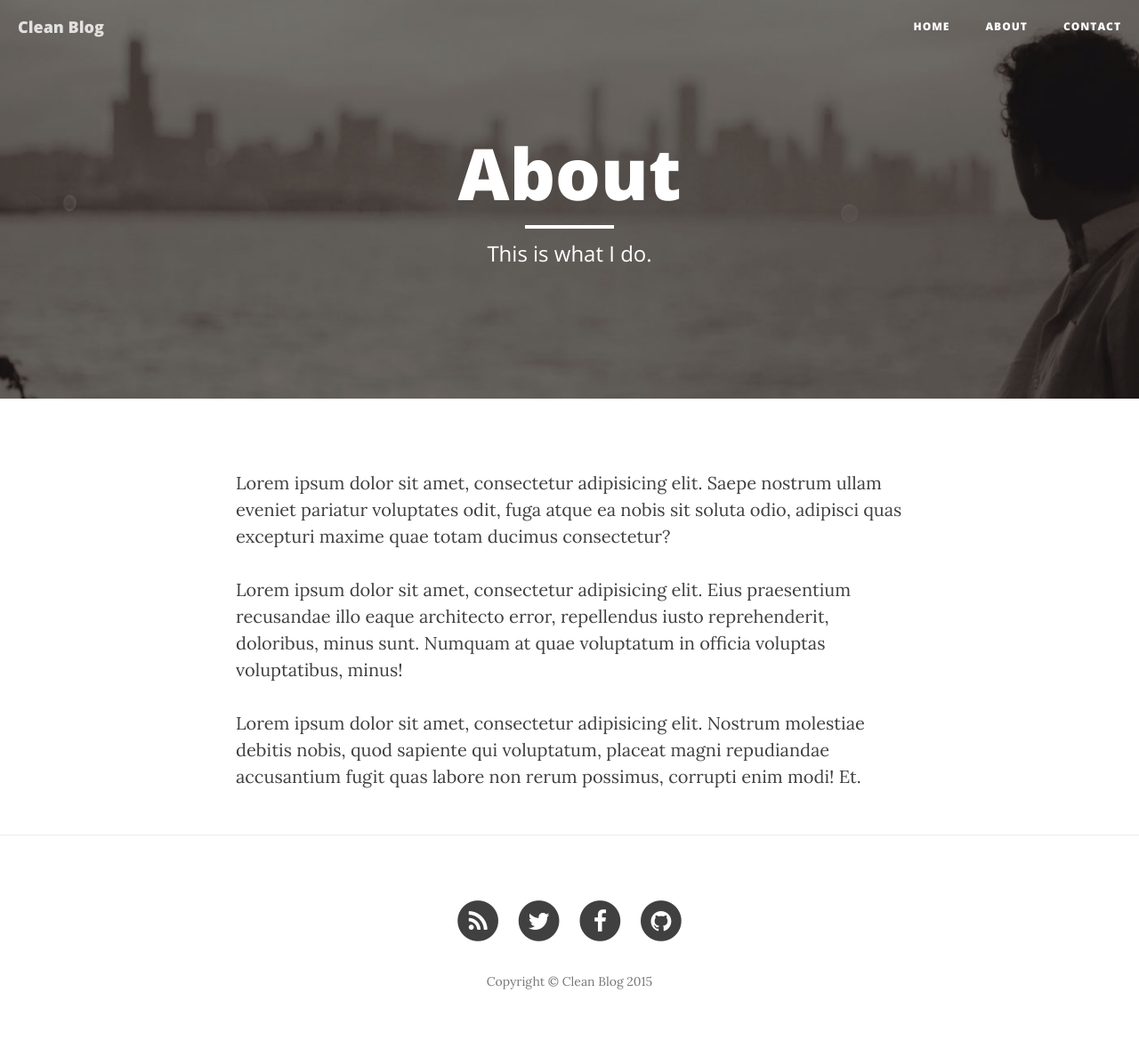
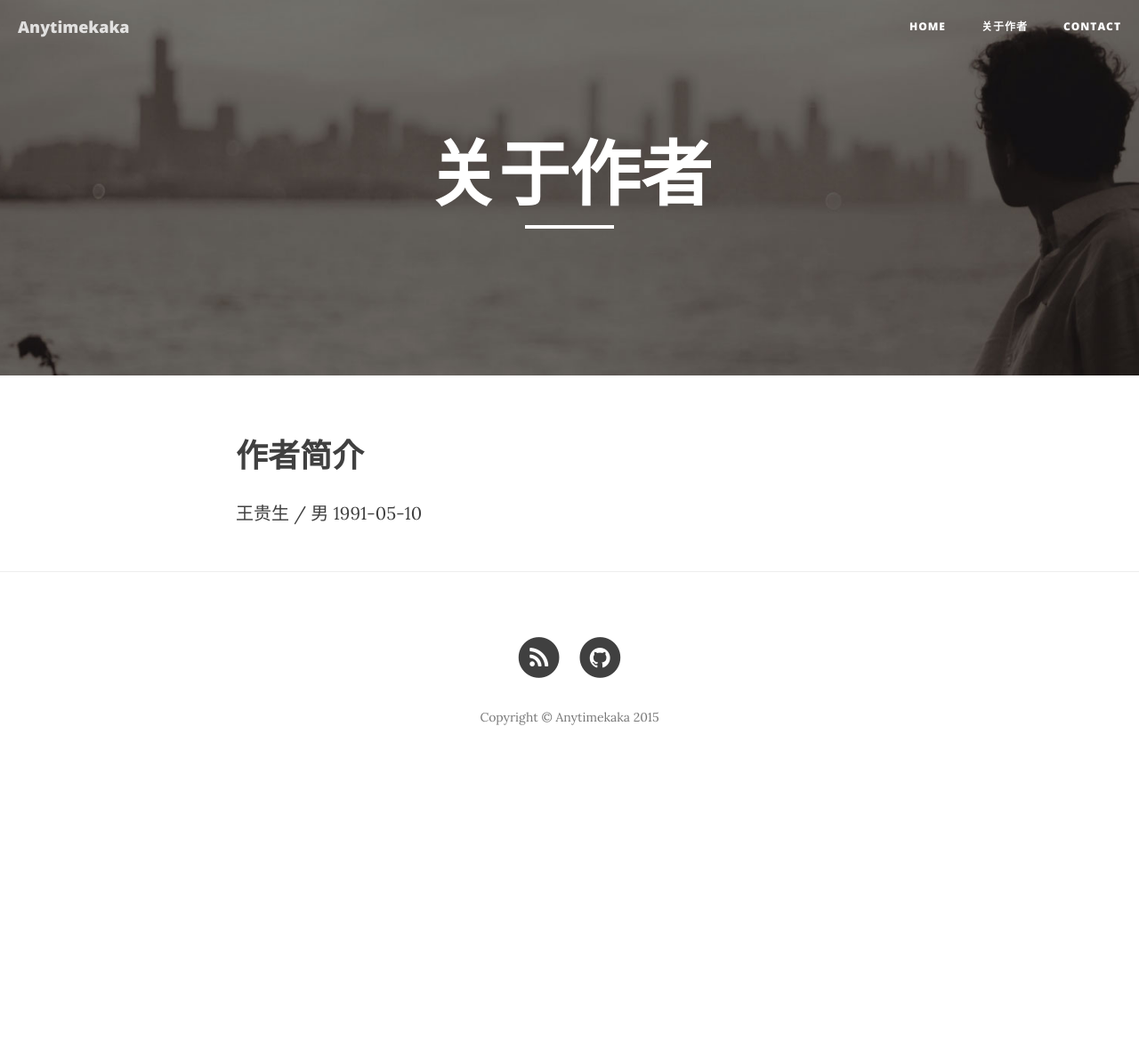
Before and after one commit to anytimekaka/anytimekaka.github.io, a Jekyll site: the page built from about.md, in a window 1280 px wide. Shown: the whole page at 89% size. Built offline with Jekyll 4.4.1, drawn with Linux system fonts in a browser that asks for light colours; nearby versions of some CDN libraries; after the commit the page ends 900 px from its top, so only the background shows below that.

Commit message:
some basic info

```diff
--- a/_config.yml
+++ b/_config.yml
@@ -1,13 +1,13 @@
 # Site settings
-title: Clean Blog
+title: Anytimekaka
 header-img: img/home-bg.jpg
-email: your-email@yourdomain.com
+email: gswang001@gmail.com
 description: "Write your site description here. It will be used as your sites meta description as well!"
 baseurl: ""
-url: "http://yourdomain.com"
-twitter_username: SBootstrap
-github_username:  davidtmiller
-facebook_username:  IronSummitMedia
+url: ""
+# twitter_username: SBootstrap
+github_username:  anytimekaka
+# facebook_username:  IronSummitMedia
 
 # Build settings
 markdown: kramdown
--- a/about.html
+++ /dev/null
@@ -1,12 +0,0 @@
----
-layout: page
-title: "About"
-description: "This is what I do."
-header-img: "img/about-bg.jpg"
----
-
-<p>Lorem ipsum dolor sit amet, consectetur adipisicing elit. Saepe nostrum ullam eveniet pariatur voluptates odit, fuga atque ea nobis sit soluta odio, adipisci quas excepturi maxime quae totam ducimus consectetur?</p>
-
-<p>Lorem ipsum dolor sit amet, consectetur adipisicing elit. Eius praesentium recusandae illo eaque architecto error, repellendus iusto reprehenderit, doloribus, minus sunt. Numquam at quae voluptatum in officia voluptas voluptatibus, minus!</p>
-
-<p>Lorem ipsum dolor sit amet, consectetur adipisicing elit. Nostrum molestiae debitis nobis, quod sapiente qui voluptatum, placeat magni repudiandae accusantium fugit quas labore non rerum possimus, corrupti enim modi! Et.</p>
--- /dev/null
+++ b/about.md
@@ -0,0 +1,11 @@
+---
+layout: page
+title: "关于作者"
+description: ""
+header-img: "img/about-bg.jpg"
+---
+
+#作者简介
+
+王贵生 / 男
+1991-05-10
--- a/index.html
+++ b/index.html
@@ -1,6 +1,6 @@
 ---
 layout: page
-description: "A Clean Blog Theme by Start Bootstrap"
+description: "王贵生的个人博客（标签：庄13，Captain，纯理性，软件工程师）"
 ---
 
 {% for post in paginator.posts %}
```
